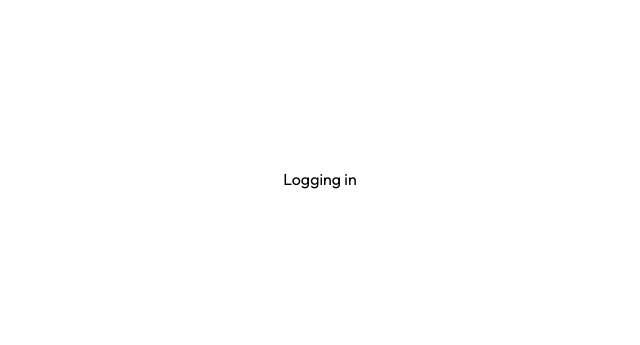
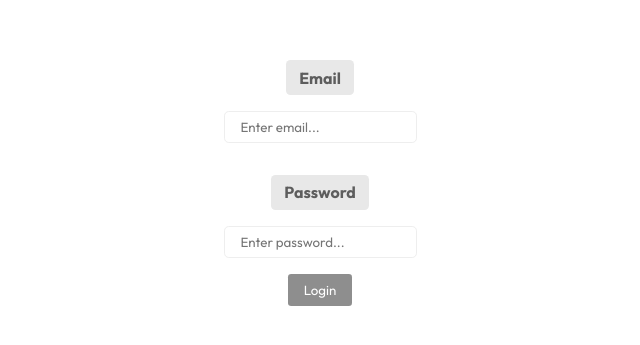
Before and after one commit to Blackzero172/End_Project, a React (Create React App) app in the folder client/: page / in a window 1280 px wide. Shown: the part 221-566 px from the top of the page, without its empty margins (320-960 px from the left). Built offline with nearby package versions, Linux system fonts and the light colour scheme.

Commit message:
Finished Auth

```diff
--- a/client/src/App.js
+++ b/client/src/App.js
@@ -6,17 +6,31 @@ import EditMenu from "./components/EditMenu/EditMenu.components";
 import Spinner from "./components/Spinner/Spinner.components";
 import LoginPage from "./pages/LoginPage/LoginPage.pages";
 import { useEffect, useRef, useState } from "react";
-import { getAccounts, sortArray, capFirstLetter, selectItem, searchArray } from "./utils/utils";
+import {
+	getAccounts,
+	sortArray,
+	capFirstLetter,
+	selectItem,
+	searchArray,
+	loginRequest,
+	logoutRequest,
+	displayErrorMessage,
+} from "./utils/utils";
+let timerID;
 function App() {
 	const [data, setData] = useState([]);
 	const [filteredData, filterData] = useState([]);
 	const [selectedUser, selectUser] = useState({});
+	const [loggedInUser, loginUser] = useState({});
 	const [targetUser, selectTargetUser] = useState({});
 	const [currentSorting, setSort] = useState(0);
 	const [currentAction, setAction] = useState("");
-	const token = window.localStorage.getItem("token");
+	let token = window.localStorage.getItem("token");
+	const emailRef = useRef();
+	const passRef = useRef();
 	const spinnerRef = useRef();
 	const usersRef = useRef();
+	const loginErrorTextRef = useRef();
 	const sortingTypes = [
 		{
 			type: "cash",
@@ -42,8 +56,12 @@ function App() {
 	const getData = async () => {
 		try {
 			const accounts = await getAccounts();
+			if (!accounts) {
+				setData([]);
+			} else {
+				setData(accounts.data);
+			}
 			setLoading(false);
-			setData(accounts.data);
 			const sortedArray = sortArray(
 				sortingTypes[currentSorting].isAsc,
 				accounts.data,
@@ -54,7 +72,33 @@ function App() {
 			console.log(e);
 		}
 	};
-	const login = async () => {};
+	const login = async () => {
+		try {
+			let user;
+			if (!token) {
+				const [email, password] = [emailRef.current.value.toLowerCase(), passRef.current.value];
+				user = await loginRequest(email, password);
+				window.localStorage.setItem("token", user.data.genToken);
+			}
+			if (token) {
+				user = await loginRequest("", "", token);
+			}
+			loginUser(user.data.user);
+		} catch (e) {
+			timerID = displayErrorMessage(loginErrorTextRef, e.response.data, timerID);
+		}
+	};
+	const logout = async () => {
+		try {
+			const token = window.localStorage.getItem("token");
+			const res = await logoutRequest(token);
+			window.localStorage.removeItem("token");
+			loginUser({});
+			console.log(res);
+		} catch (e) {
+			console.error(e.response);
+		}
+	};
 	useEffect(() => {
 		if (token) login();
 	}, []);
@@ -111,9 +155,12 @@ function App() {
 			ref.current.value = "";
 		}
 	};
+	if (!loggedInUser.hasOwnProperty("name"))
+		return (
+			<LoginPage onClick={login} emailRef={emailRef} passRef={passRef} errorTextRef={loginErrorTextRef} />
+		);
 	return (
 		<div className="app">
-			<LoginPage />
 			<div className="left-menu" onClick={selectNewUser}>
 				<div className="input-container">
 					<CustomInput placeHolder="Enter username..." label="Name" onChange={searchUsers} />
@@ -145,6 +192,7 @@ function App() {
 				getData={getData}
 				setLoading={setLoading}
 				setTargetUser={setTargetUser}
+				logout={logout}
 			/>
 			<Spinner spinnerRef={spinnerRef} />
 		</div>
--- a/client/src/api/api.js
+++ b/client/src/api/api.js
@@ -1,5 +1,5 @@
 const axios = require("axios");
-const baseURL = process.env.NODE_ENV === "production" ? "api" : "http://localhost:5555/api";
+const baseURL = process.env.NODE_ENV === "production" ? "api" : "http://10.0.0.1:5555/api";
 
 export default axios.create({
 	baseURL,
--- a/client/src/components/CustomButton/CustomButton.components.jsx
+++ b/client/src/components/CustomButton/CustomButton.components.jsx
@@ -1,10 +1,10 @@
 import React from "react";
 import "./CustomButton.styles.css";
-const CustomButton = ({ text, children, onClick, userid, label, type, action }) => {
+const CustomButton = ({ text, children, onClick, userid, label, type, classes }) => {
 	return (
 		<div className={type}>
 			<label>{label}</label>
-			<button type="button" onClick={onClick} userid={userid} action={action}>
+			<button type="button" onClick={onClick} userid={userid} className={classes}>
 				{children}
 				{text}
 			</button>
--- a/client/src/components/EditMenu/EditMenu.components.jsx
+++ b/client/src/components/EditMenu/EditMenu.components.jsx
@@ -3,7 +3,7 @@ import Property from "../Property/Property.components";
 import CustomButton from "../CustomButton/CustomButton.components";
 import ActionMenu from "../ActionMenu/ActionMenu.components";
 import ConfirmCancelMenu from "../ConfirmCancelMenu/ConfirmCancelMenu.components";
-import { doAction, onNumberInputChange } from "../../utils/utils";
+import { doAction, onNumberInputChange, displayErrorMessage } from "../../utils/utils";
 import { useRef } from "react";
 import CustomInput from "../CustomInput/CustomInput.components";
 let timerID;
@@ -17,6 +17,7 @@ const EditMenu = ({
 	targetUser,
 	setTargetUser,
 	setUser,
+	logout,
 }) => {
 	let loading = false;
 	const errorTextRef = useRef();
@@ -27,7 +28,8 @@ const EditMenu = ({
 		if (!loading) {
 			try {
 				const id = user._id;
-				if (amount === "" || amount === 0) return displayErrorMessage("Amount can't be 0 or empty");
+				if (amount === "" || amount === 0)
+					return (timerID = displayErrorMessage(errorTextRef, "Amount can't be 0 or empty", timerID));
 				if (timerID) clearTimeout(timerID);
 				errorTextRef.current.innerText = "";
 				setLoading(true);
@@ -39,8 +41,13 @@ const EditMenu = ({
 			} catch (e) {
 				console.error(e);
 				if (e.response.data.includes("validation"))
-					displayErrorMessage("There's not enough money in the account");
-				if (e.response.status === 500) displayErrorMessage("Something went wrong,Please try again later.");
+					timerID = displayErrorMessage(errorTextRef, "There's not enough money in the account", timerID);
+				if (e.response.status === 500)
+					timerID = displayErrorMessage(
+						errorTextRef,
+						"Something went wrong,Please try again later.",
+						timerID
+					);
 			} finally {
 				loading = false;
 				setLoading(false);
@@ -70,22 +77,17 @@ const EditMenu = ({
 				setUser(user.data);
 			} catch (e) {
 				console.error(e.response.data);
-				displayErrorMessage(e.response.data);
+				timerID = displayErrorMessage(errorTextRef, e.response.data, timerID);
 			} finally {
 				loading = false;
 				setLoading(false);
 			}
 		} else {
 			console.error("Empty");
-			displayErrorMessage("Name Input is empty");
+			timerID = displayErrorMessage(errorTextRef, "Name Input is empty", timerID);
 		}
 	};
-	const displayErrorMessage = (message) => {
-		errorTextRef.current.innerText = message;
-		timerID = setTimeout(() => {
-			errorTextRef.current.innerText = "";
-		}, 3000);
-	};
+
 	const onAddClick = (e) => {
 		setAction("add");
 	};
@@ -93,11 +95,13 @@ const EditMenu = ({
 		return (
 			<div className="right-menu">
 				<CustomButton text="Add User" type="button" onClick={onAddClick} />
+				<CustomButton text="Logout" type="button" classes="logout-btn" onClick={logout} />
 			</div>
 		);
 	} else if (currentAction === "add") {
 		return (
 			<div className="add-menu">
+				<CustomButton text="Logout" type="button" classes="logout-btn" onClick={logout} />
 				<label style={{ fontSize: "2rem", marginBottom: "3rem" }}>New User</label>
 				<CustomInput label="Name" required placeHolder="Enter name..." inputRef={nameInputRef} />
 				<CustomInput
@@ -119,6 +123,8 @@ const EditMenu = ({
 	} else {
 		return (
 			<div className="right-menu">
+				<CustomButton text="Logout" type="button" classes="logout-btn" onClick={logout} />
+
 				<div className="labels">
 					<Property label="Name" text={user.name} />
 					<Property label="Cash" text={user.cash} />
--- a/client/src/components/EditMenu/EditMenu.styles.css
+++ b/client/src/components/EditMenu/EditMenu.styles.css
@@ -61,3 +61,11 @@
 .add-menu .input input {
 	margin: 1rem;
 }
+.logout-btn {
+	position: absolute;
+	top: 1rem;
+	right: 1rem;
+}
+.add-menu .logout-btn {
+	top: -1rem;
+}
--- a/client/src/pages/LoginPage/LoginPage.pages.jsx
+++ b/client/src/pages/LoginPage/LoginPage.pages.jsx
@@ -1,9 +1,14 @@
 import "./LoginPage.styles.css";
-const LoginPage = () => {
+import CustomInput from "../../components/CustomInput/CustomInput.components";
+import CustomButton from "../../components/CustomButton/CustomButton.components";
+const LoginPage = ({ onClick, emailRef, passRef, errorTextRef }) => {
 	return (
-		<div className="login-page">
-			<p>Logging in</p>
-		</div>
+		<form className="login-page" autoComplete="off">
+			<CustomInput label="Email" placeHolder="Enter email..." inputRef={emailRef} />
+			<CustomInput type="password" label="Password" placeHolder="Enter password..." inputRef={passRef} />
+			<CustomButton text="Login" type="button" onClick={onClick} />
+			<p ref={errorTextRef} className="error-message"></p>
+		</form>
 	);
 };
 export default LoginPage;
--- a/client/src/pages/LoginPage/LoginPage.styles.css
+++ b/client/src/pages/LoginPage/LoginPage.styles.css
@@ -7,4 +7,15 @@
 	z-index: 1;
 	justify-content: center;
 	align-items: center;
+	flex-direction: column;
 }
+.login-page .input {
+	display: flex;
+	justify-content: center;
+	flex-direction: column;
+	align-items: center;
+	margin: 1rem;
+}
+.login-page .input label {
+	margin-bottom: 1rem;
+}
--- a/client/src/utils/utils.js
+++ b/client/src/utils/utils.js
@@ -44,4 +44,38 @@ const onNumberInputChange = (e) => {
 	const newArr = e.target.value.split("").filter((x) => x.match(regex));
 	e.target.value = newArr.join("");
 };
-export { getAccounts, sortArray, capFirstLetter, selectItem, searchArray, doAction, onNumberInputChange };
+const loginRequest = async (email, password, token) => {
+	const user = await api.post("/users/login", { email, password, token });
+	return user;
+};
+const logoutRequest = async (token) => {
+	const res = await api.post(
+		"/users/logout",
+		{},
+		{
+			headers: {
+				Authorization: `Bearer ${token}`,
+			},
+		}
+	);
+	return res;
+};
+const displayErrorMessage = (ref, message, id) => {
+	ref.current.innerText = message;
+	id = setTimeout(() => {
+		ref.current.innerText = "";
+	}, 3000);
+	return id;
+};
+export {
+	getAccounts,
+	sortArray,
+	capFirstLetter,
+	selectItem,
+	searchArray,
+	doAction,
+	onNumberInputChange,
+	loginRequest,
+	displayErrorMessage,
+	logoutRequest,
+};
```
Also changed, not shown: 1 other file (tests, documents, lock files or other folders).
